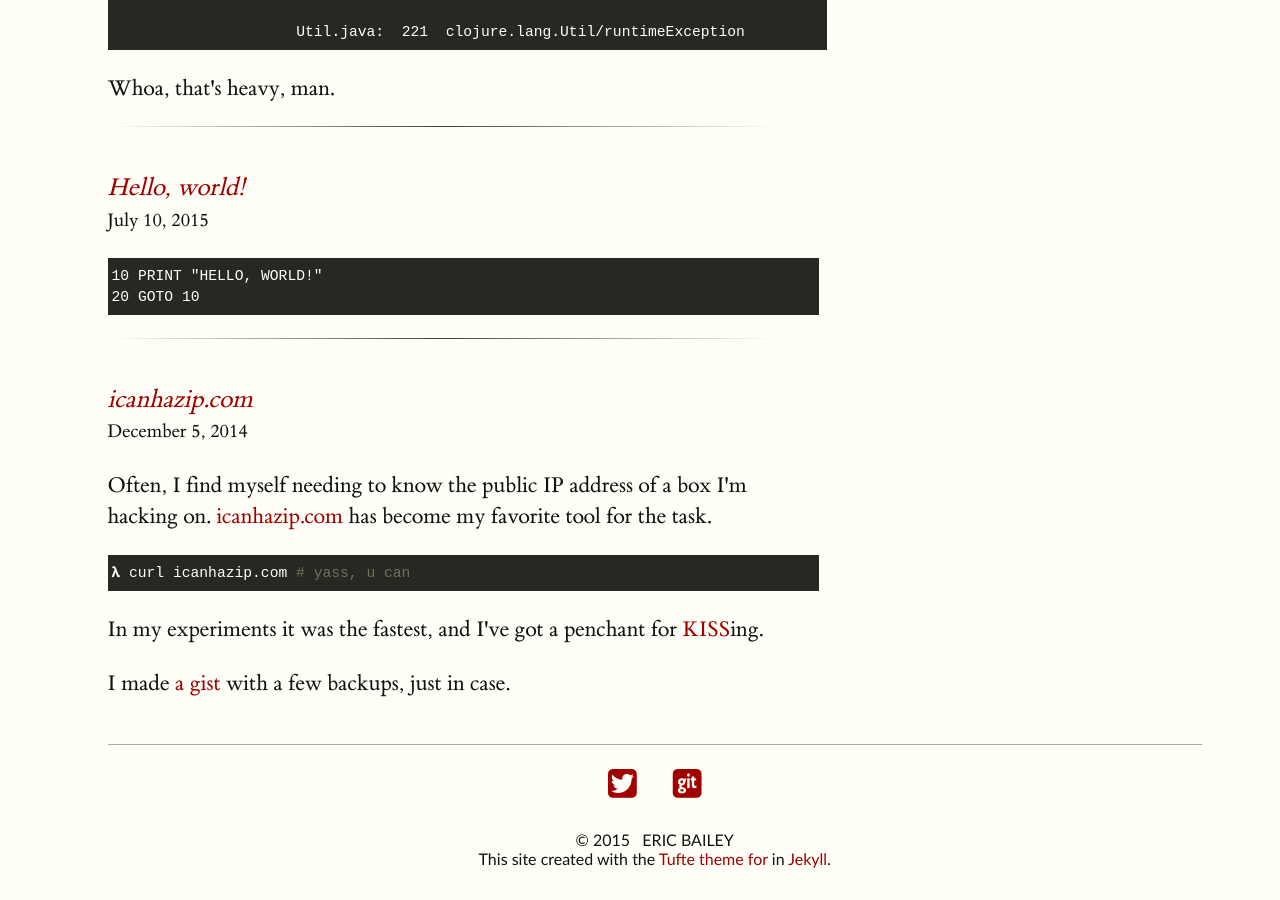
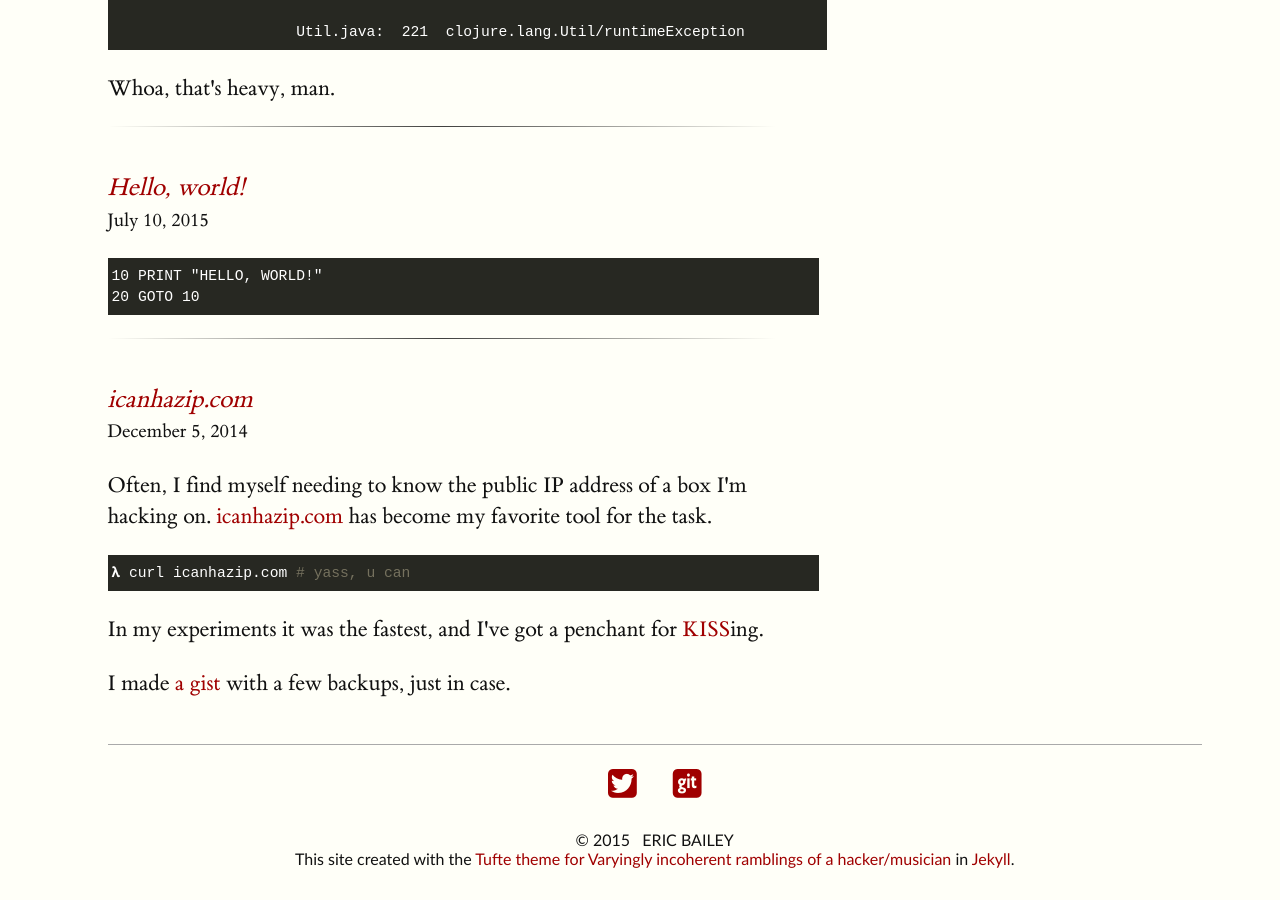
Before and after one commit to yurrriq/blorg, a Jekyll site: the page built from index.html, in a window 1280 px wide and 900 px high, scrolled down 3902 px. Built offline with Jekyll 4.4.1, drawn with Linux system fonts in a browser that asks for light colours; Markdown is read by kramdown in place of the engine named in the settings.

Commit message:
Add subtitle

```diff
--- a/_config.yml
+++ b/_config.yml
@@ -1,4 +1,5 @@
 title: ls blorg/_posts
+subtitle: 'Varyingly incoherent ramblings of a hacker/musician'
 author: Eric Bailey
 markdown: rdiscount
 highlighter: pygments
```
Also changed, not shown: Gemfile.lock.
